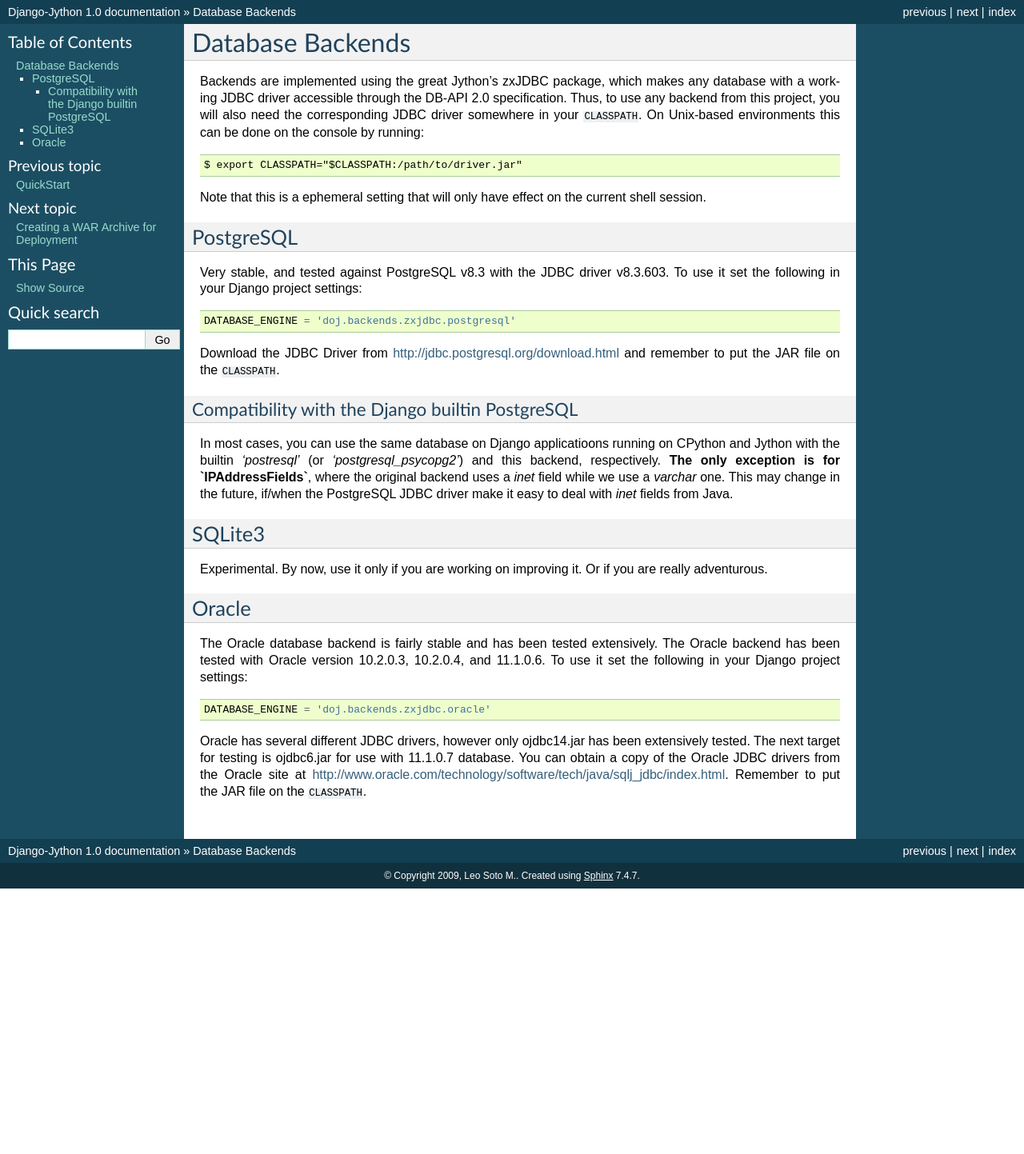
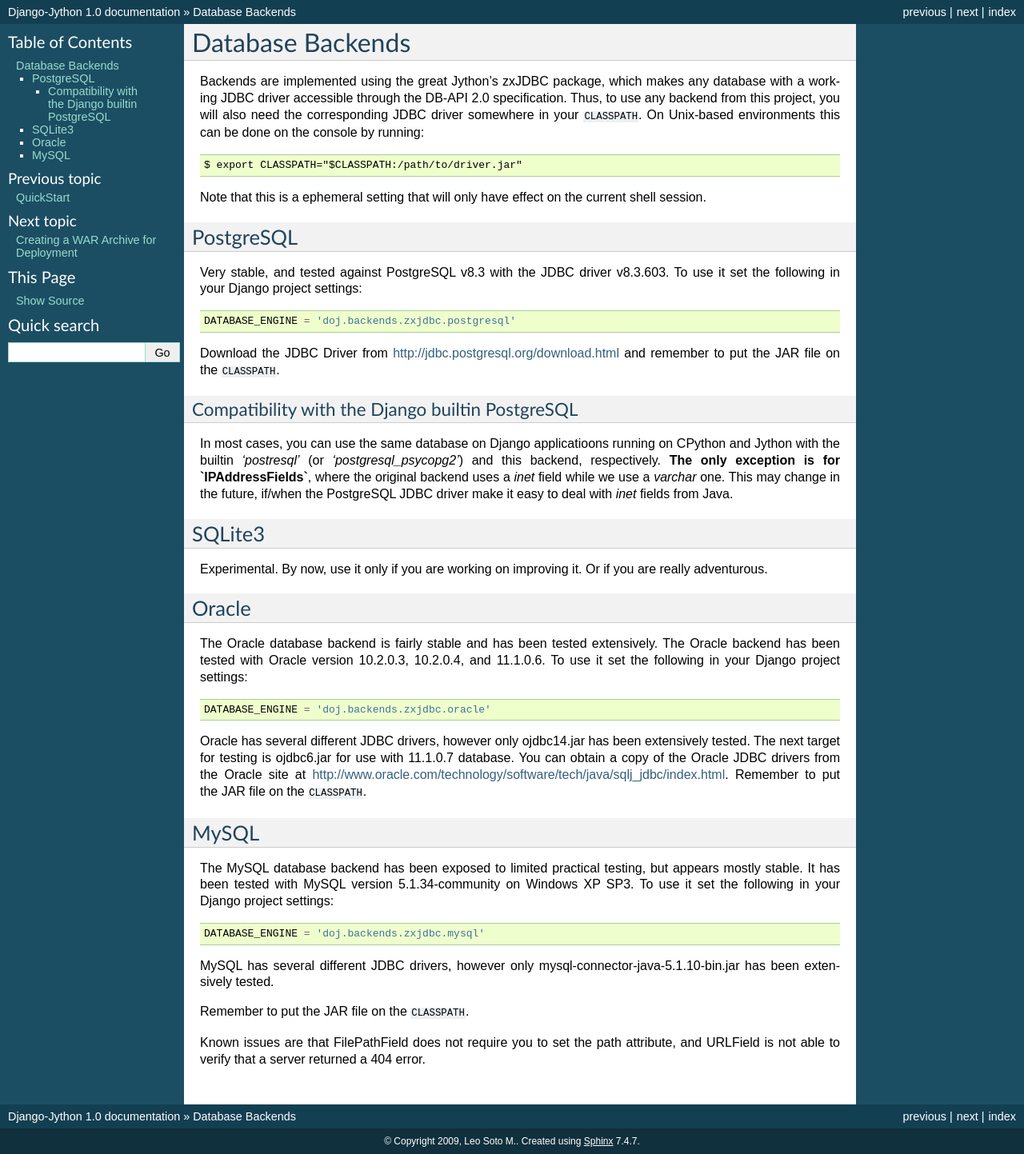
Before and after one commit to vitormazzi/django-jython, a Sphinx documentation site: the page built from docs/database-backends.rst, in a window 1280 px wide. Shown: the whole page at 80% size. Built offline with Sphinx 7.4.7, drawn with Linux system fonts in a browser that asks for light colours; before the commit the page ends 1111 px from its top, so only the background shows below that.

Commit message:
MySQL backend docs (written by Jabob Fenwick)
git-svn-id: http://django-jython.googlecode.com/svn/trunk@130 fc56e334-f652-0410-822d-0b1548283ca8

```diff
--- a/docs/database-backends.rst
+++ b/docs/database-backends.rst
@@ -53,3 +53,20 @@
 11.1.0.7 database.  You can obtain a copy of the Oracle JDBC drivers from the
 Oracle site at http://www.oracle.com/technology/software/tech/java/sqlj_jdbc/index.html.
 Remember to put the JAR file on the ``CLASSPATH``.
+
+MySQL
+------
+
+The MySQL database backend has been exposed to limited practical testing, but
+appears mostly stable.  It has been tested with MySQL version 5.1.34-community
+on Windows XP SP3. To use it set the following in your Django project settings::
+
+  DATABASE_ENGINE = 'doj.backends.zxjdbc.mysql'
+
+MySQL has several different JDBC drivers, however only mysql-connector-java-5.1.10-bin.jar has been extensively tested.
+
+Remember to put the JAR file on the ``CLASSPATH``.
+
+Known issues are that FilePathField does not require you to set the path
+attribute, and URLField is not able to verify that a server returned a 404
+error.
```
Also changed, not shown: 6 other files.
